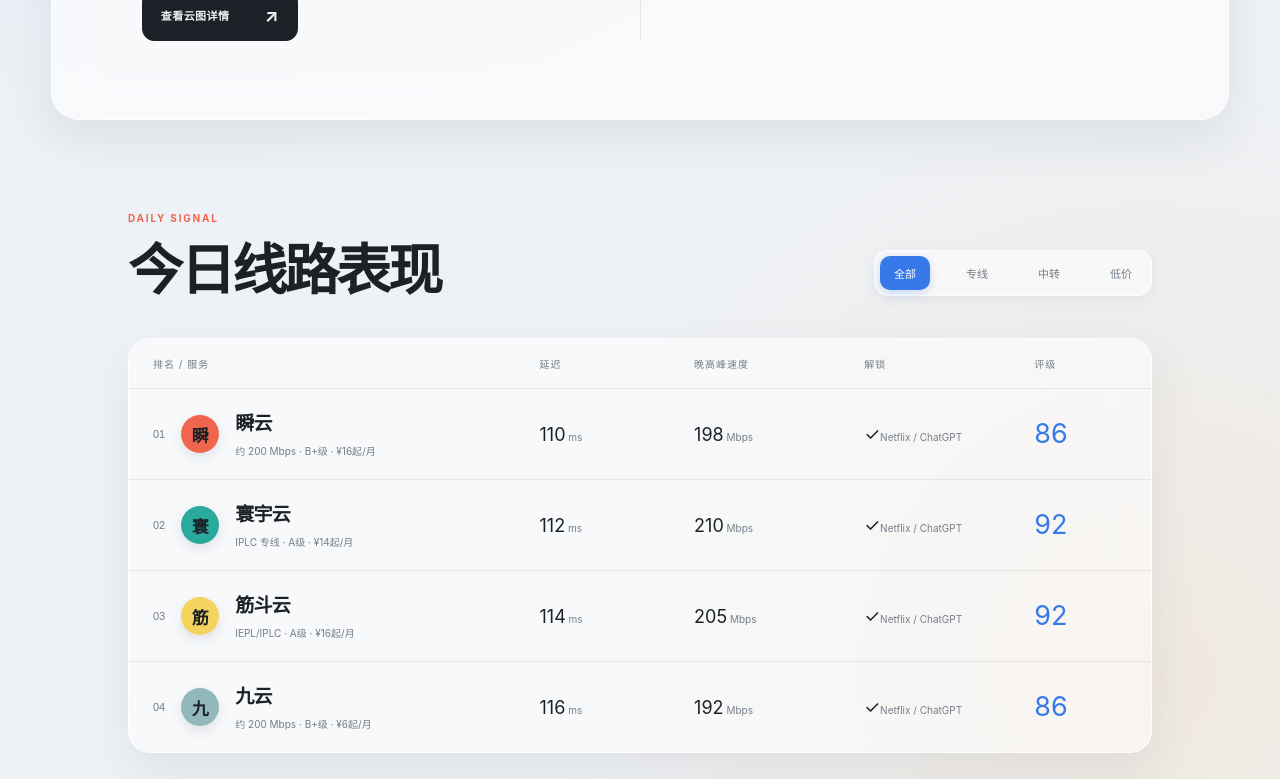
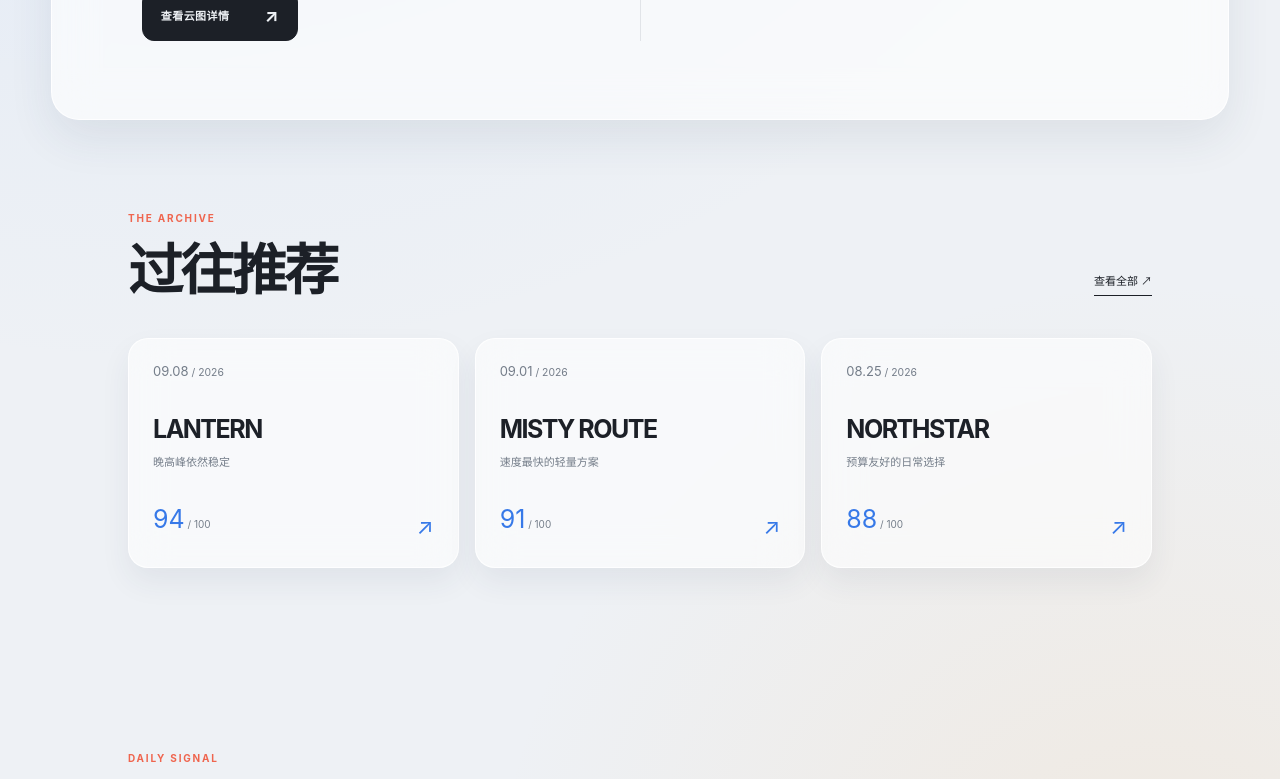
Before and after one commit to xief6752-star/easynode, a Next.js app: page / in a window 1280 px wide. Shown: the part 1240-2019 px from the top of the page. Built offline with nearby package versions, Linux system fonts and the light colour scheme; no server answers.

Commit message:
Reorder homepage archive and wiki sections

```diff
--- a/src/app/page.tsx
+++ b/src/app/page.tsx
@@ -46,6 +46,8 @@
 
       <section className="review-band" id="reviews"><div className="review-intro"><p className="eyebrow">WEEKLY FEATURE / 09.11.2026</p><h2>本周推荐<br /><em>云图</em></h2><p>云图作为本周推荐服务，适合希望快速开始体验机场线路的用户。正式评分将根据每日测速和长期稳定性数据持续更新。</p><p className="affiliate-note">推广链接 · 通过此链接注册可能为简单节点带来佣金，不影响公开评分。</p><a className="dark-button" href="/airports/yuntu">查看云图详情 <span>↗</span></a></div><div className="score-panel"><div className="score-ring"><strong>—</strong><span>/ 待测试</span></div><div className="score-lines"><div><span>稳定性</span><b style={{ width: "18%" }} /></div><div><span>速度表现</span><b style={{ width: "18%" }} /></div><div><span>性价比</span><b style={{ width: "18%" }} /></div></div><span className="verdict">持续测试中</span></div></section>
 
+      <section className="archive-section archive-priority" id="archive"><div className="section-heading"><div><p className="eyebrow">THE ARCHIVE</p><h2>过往推荐</h2></div><a className="text-link" href="#archive">查看全部 ↗</a></div><div className="archive-list">{history.map((item) => <article className="archive-item" key={item.date}><span className="archive-date">{item.date}<small> / 2026</small></span><div><strong>{item.name}</strong><p>{item.note}</p></div><span className="archive-score">{item.score}<small> / 100</small></span><span className="arrow">↗</span></article>)}</div></section>
+
       <section className="content-section" id="ranking">
         <div className="section-heading"><div><p className="eyebrow">DAILY SIGNAL</p><h2>今日线路表现</h2></div><div className="tabs">{["全部", "专线", "中转", "低价"].map((tab) => <button className={activeTab === tab ? "tab active" : "tab"} key={tab} onClick={() => setActiveTab(tab)}>{tab}</button>)}</div></div>
         <div className="table-wrap"><div className="table-header"><span>排名 / 服务</span><span>延迟</span><span>晚高峰速度</span><span>解锁</span><span>评级</span></div>{filtered.map((provider, index) => <div className="provider-row" key={provider.name}><div className="provider-name"><span className={`rank rank-${index + 1}`}>{String(index + 1).padStart(2, "0")}</span><span className={`provider-logo ${provider.color}`}>{provider.name.slice(0, 1)}</span><div><a className="provider-detail-link" href={`/airports/${provider.slug}`}>{provider.name}</a><small>{provider.tag} · {provider.price}/月</small></div></div><span className="metric">{provider.latency}<small> ms</small></span><span className="metric">{provider.speed}<small> Mbps</small></span><span className="metric unlock-metric">✓<small>{provider.unlock}</small></span><span className="score">{provider.score}</span></div>)}</div>
@@ -62,7 +64,7 @@
         <script type="application/ld+json" dangerouslySetInnerHTML={{ __html: JSON.stringify({ "@context": "https://schema.org", "@type": "FAQPage", mainEntity: [{ "@type": "Question", name: "简单节点的测速结果可靠吗？", acceptedAnswer: { "@type": "Answer", text: "结果反映固定测试节点、地区、运营商和测试时间下的表现，适合横向比较，不代表所有用户都能获得完全相同的速度。" } }, { "@type": "Question", name: "你们如何给出综合评分？", acceptedAnswer: { "@type": "Answer", text: "评分由稳定性、晚高峰速度、连接成功率、延迟与抖动、价格和客户端体验组成，并在评测页公开各项权重。" } }, { "@type": "Question", name: "推荐是否包含商业合作？", acceptedAnswer: { "@type": "Answer", text: "商业合作和推荐评分分开处理，赞助、联盟链接或利益关系会明确披露。" } }] }) }} />
       </section>
 
-      <section className="archive-section" id="archive"><div className="section-heading"><div><p className="eyebrow">THE ARCHIVE</p><h2>过往推荐</h2></div><a className="text-link" href="#archive">查看全部 ↗</a></div><div className="archive-list">{history.map((item) => <article className="archive-item" key={item.date}><span className="archive-date">{item.date}<small> / 2026</small></span><div><strong>{item.name}</strong><p>{item.note}</p></div><span className="archive-score">{item.score}<small> / 100</small></span><span className="arrow">↗</span></article>)}</div></section>
+      <section className="home-articles" id="wiki-preview"><div className="section-heading"><div><p className="eyebrow">THE FIELD GUIDE</p><h2>机场百科</h2></div><a className="text-link" href="/wiki">进入百科 ↗</a></div><div className="home-article-grid"><a href="/wiki/vpn-test-methodology"><span>01 / 测速方法</span><strong>机场 VPN 怎么测才不容易被单次速度误导？</strong><small>固定条件、连续采样和 7 天趋势。</small></a><a href="/wiki/iepl-iplc-dedicated-line"><span>02 / 线路类型</span><strong>IEPL 和 IPLC 专线有什么区别？</strong><small>看懂专线、中转和晚高峰表现。</small></a><a href="/wiki/monthly-vs-yearly-plan"><span>03 / 套餐选择</span><strong>机场套餐选月付还是年付？</strong><small>比较价格、周期和预付风险。</small></a></div></section>
 
       <footer><span className="brand"><span className="brand-mark">/</span> 简单节点</span><span>数据来自独立测试，仅供参考。请遵守当地法律与服务条款。</span><span>© 2026 简单节点</span></footer>
     </main>
```
